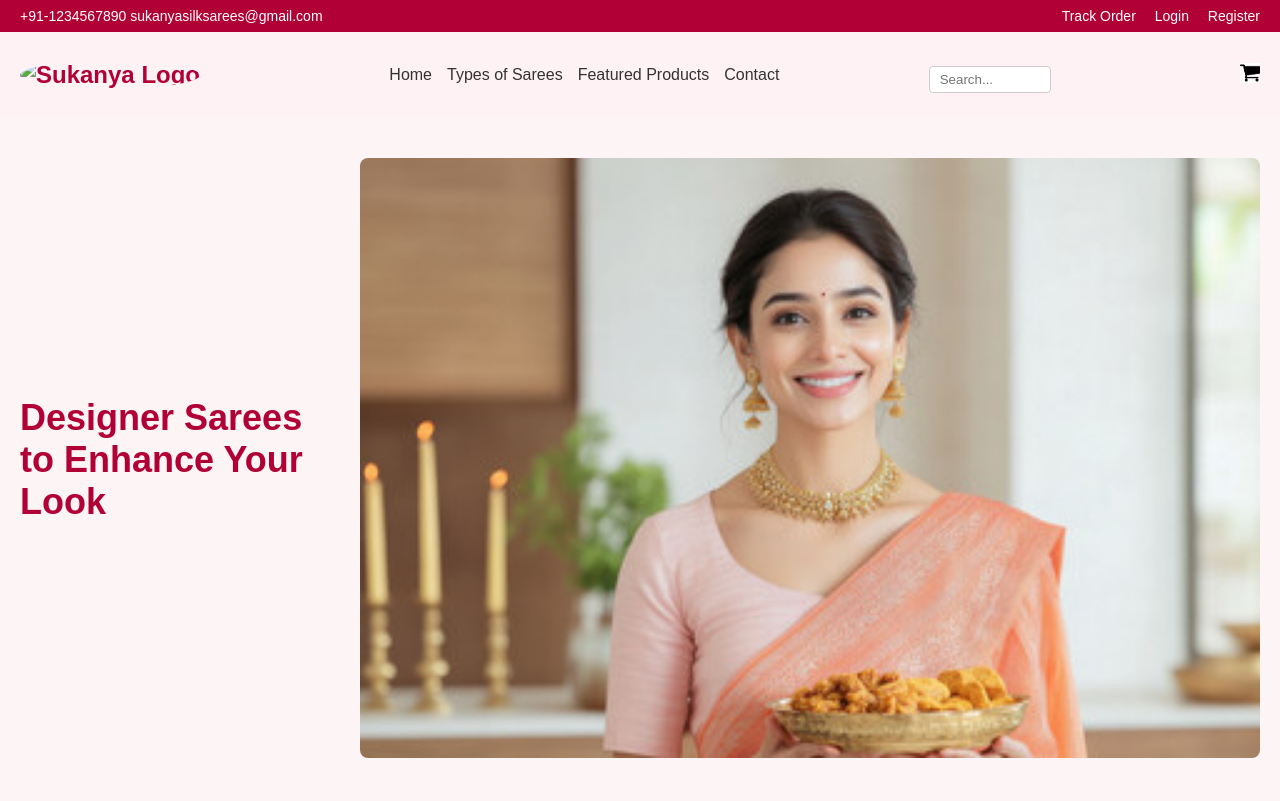
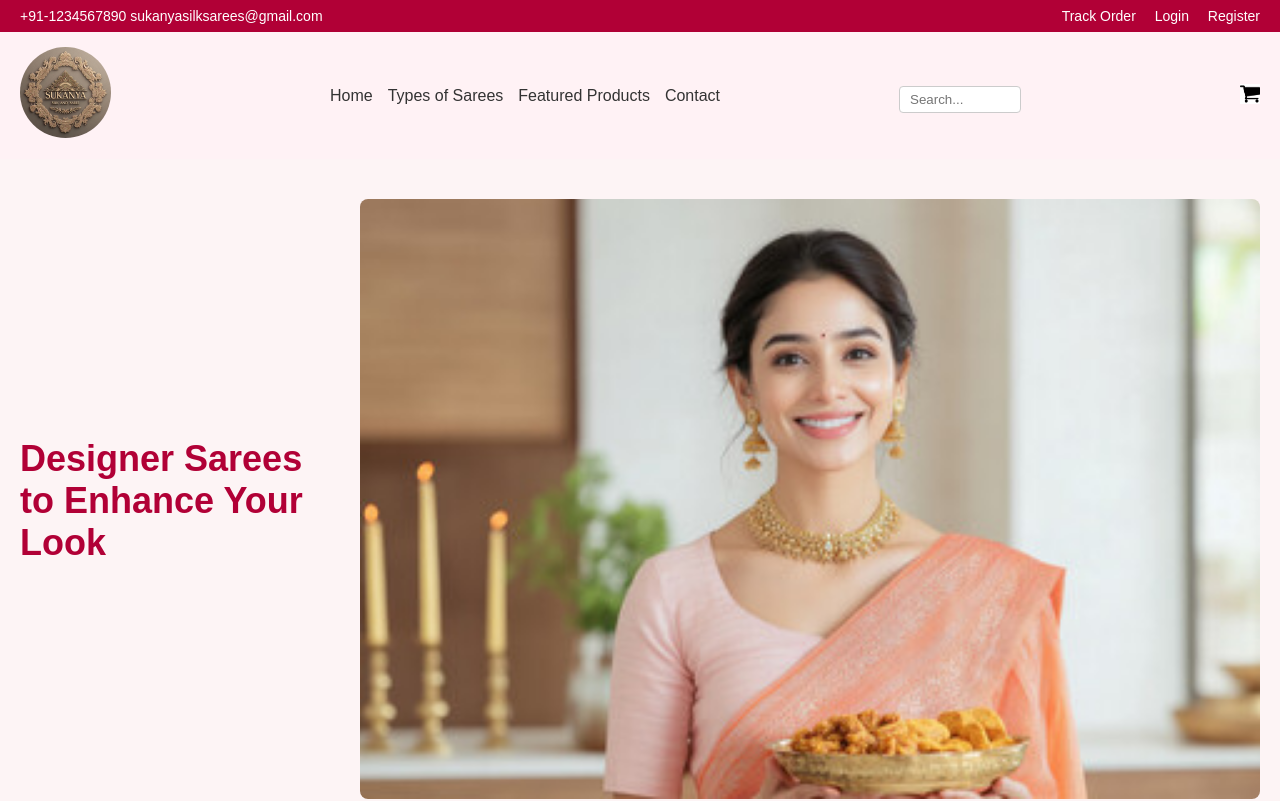
Before and after one commit to Abhinaybupalam/Sukanya-Silk-Saree, a plain HTML site: page index.html in a window 1280 px wide. Shown: the top 801 px of the page. Drawn offline with Linux system fonts and the light colour scheme; files whose address does not match are found by name.

Commit message:
Update index.html

```diff
--- a/index.html
+++ b/index.html
@@ -22,7 +22,7 @@
   </div>
 
   <nav class="navbar">
-    <div class="logo"><img src="assets/logo.png" alt="Sukanya Logo" class="circular-logo"/></div>
+    <div class="logo"><img src="logo.png" alt="Sukanya Logo" class="circular-logo"/></div>
     <ul>
       <li><a href="#">Home</a></li>
       <li><a href="#">Types of Sarees</a></li>
```
